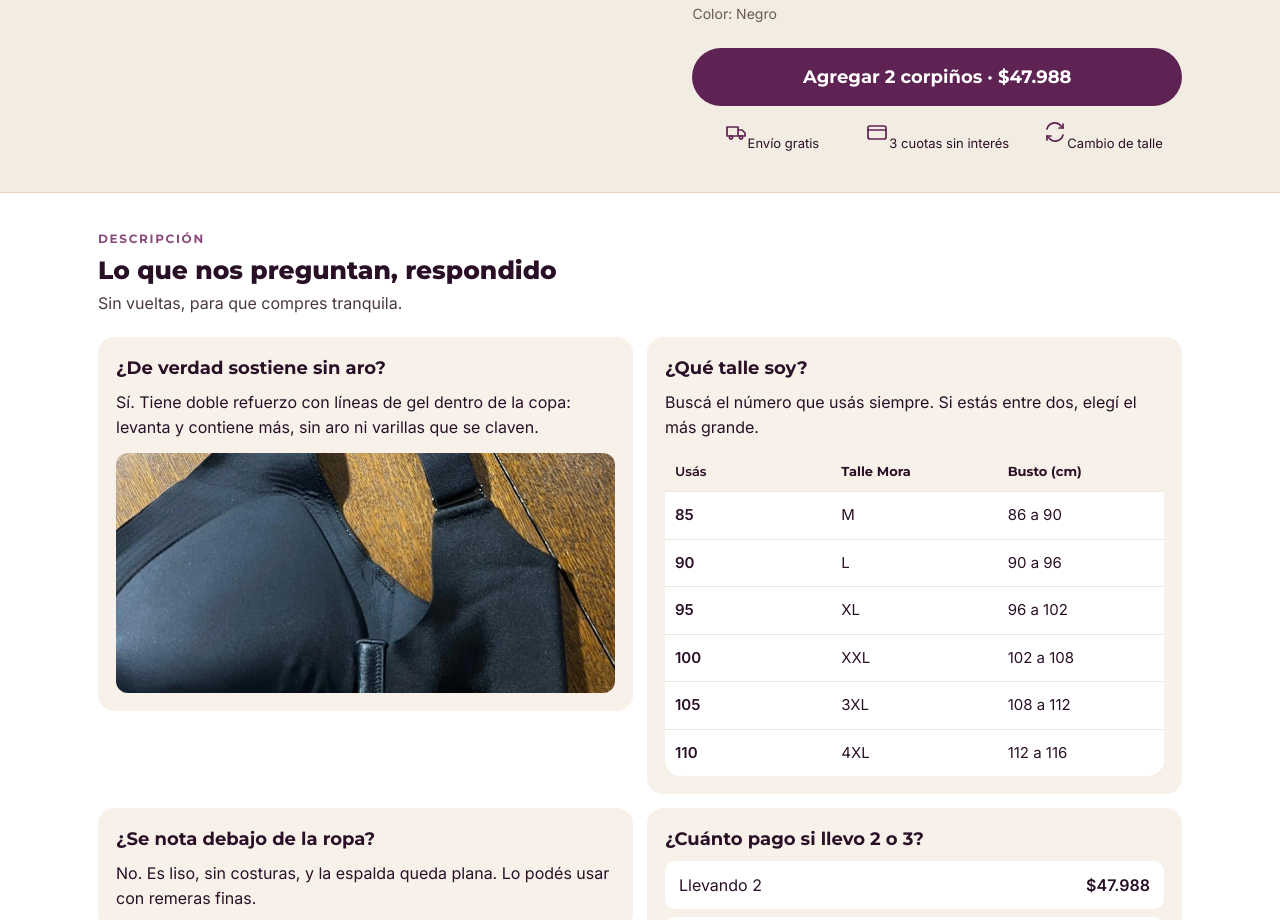
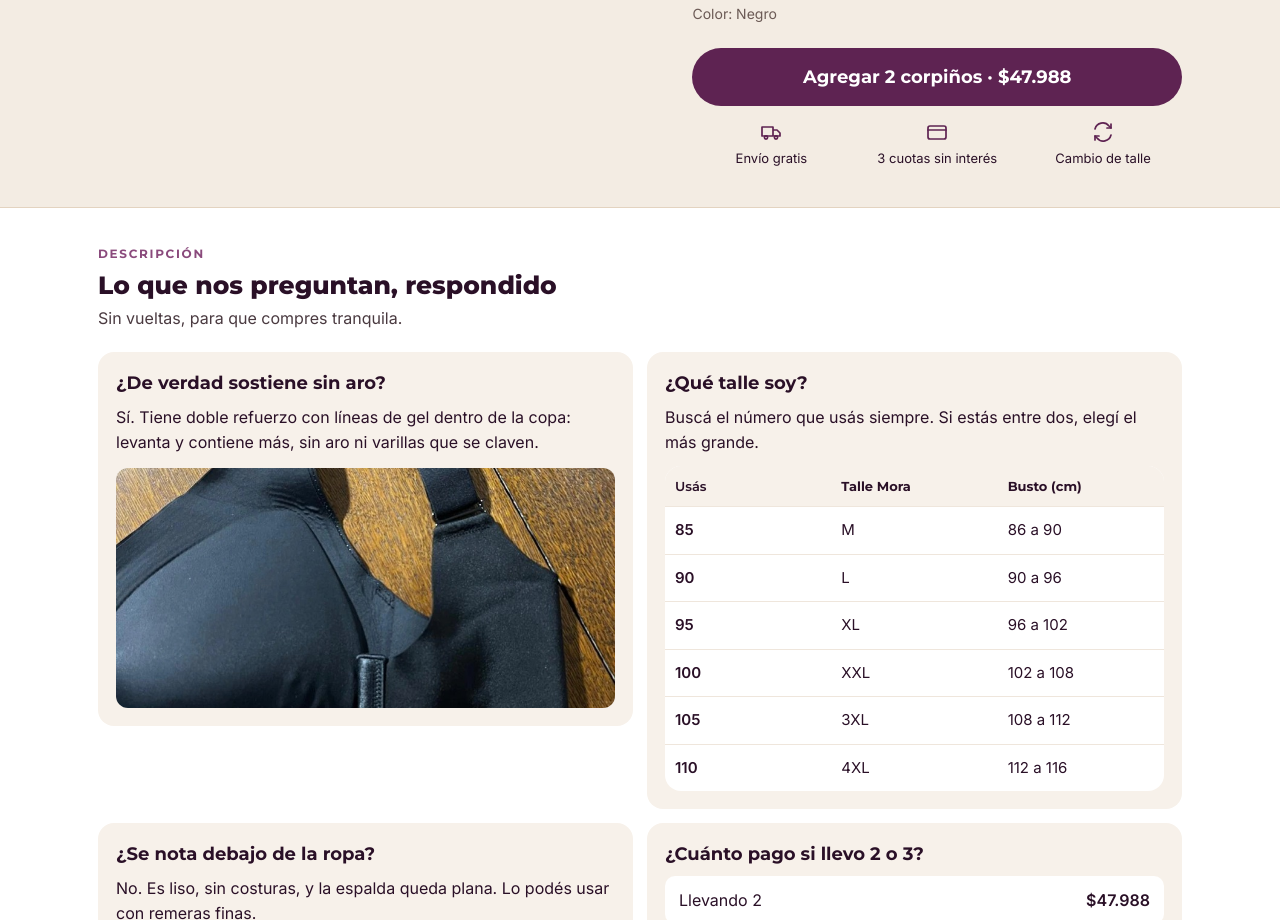
Before and after one commit to mateoquirogav/mora-preview, a plain HTML site: page doble.html in a window 1280 px wide. Shown: the part 868-1788 px from the top of the page. Drawn offline with Linux system fonts and the light colour scheme.

Commit message:
Íconos de confianza alineados
Co-Authored-By: Claude Opus 5.5 <noreply@anthropic.com>

```diff
--- a/estilo.css
+++ b/estilo.css
@@ -87,7 +87,7 @@ h1,h2,h3,.mt{font-family:Montserrat,sans-serif}
 .color-n{font-size:14px;color:var(--gris);margin-top:8px}
 .agregar{margin-top:24px;font-size:18px;padding:18px}
 .mini{display:grid;grid-template-columns:repeat(3,minmax(0,1fr));gap:8px;margin-top:14px;text-align:center;font-size:13px;line-height:1.3}
-.mini svg{margin:0 auto 4px}
+.mini svg{display:block;margin:0 auto 6px}
 .desc{background:#fff;border-top:1px solid var(--beige);padding:32px 0 10px;margin-top:20px}
 .desc h2{font-size:25px;font-weight:800;line-height:1.2;margin:6px 0}
 .desc .intro{color:var(--txt2);margin:0 0 22px}
```
